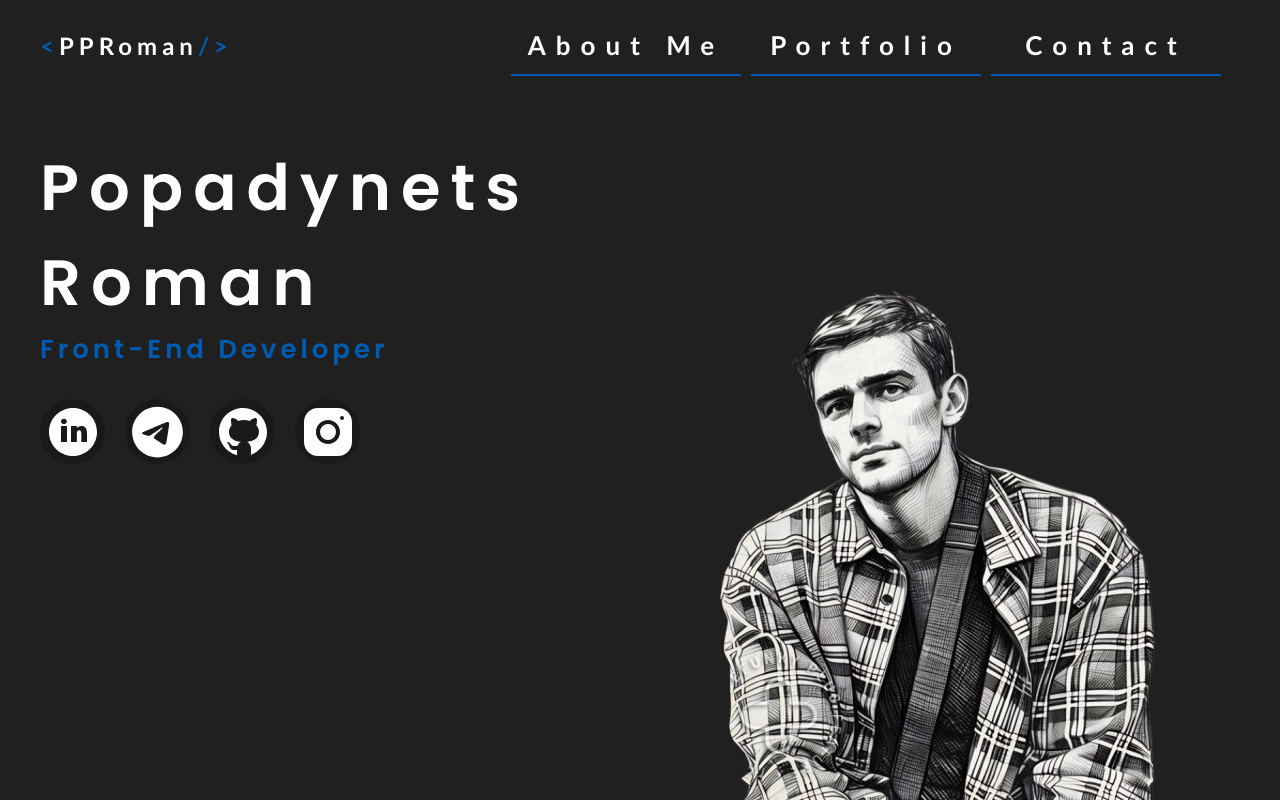
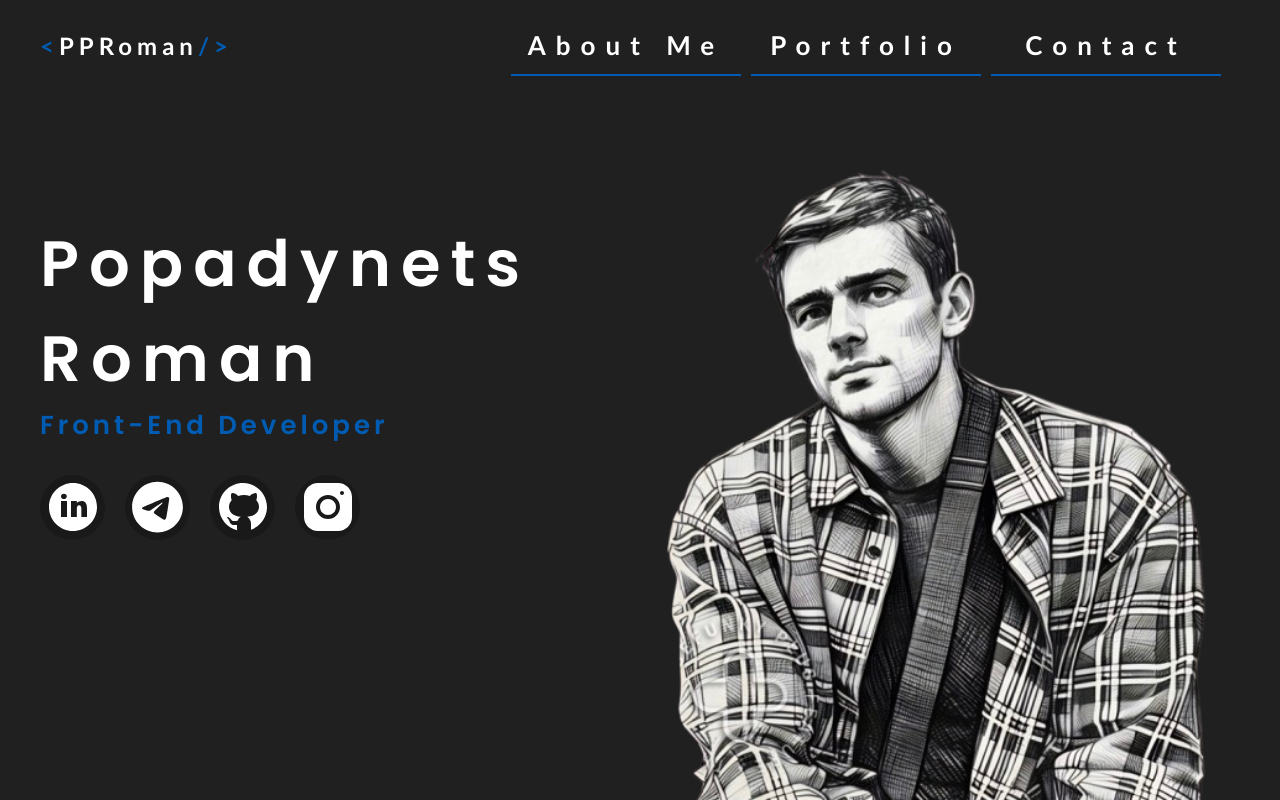
Before and after one commit to PPRomaa/cvproject, a React (Create React App) app: page / in a window 1280 px wide. Built offline with nearby package versions, Linux system fonts and the light colour scheme.

Commit message:
Reviewed code, update code add new features

```diff
--- a/src/components/containers/PhotoContainer.tsx
+++ b/src/components/containers/PhotoContainer.tsx
@@ -1,13 +1,13 @@
 import React from "react";
 
-import image from "../../assets/images/my-image.png"
 import "./containerPhoto.css"
 
 const PhotoContainer:React.FC = () => {
     return (
         <section className="main-photo-container">
-            <div className="photo-container">
-                <img src={image} alt="my-image" />
+            <div className="photo-section">
+                <div className="photo-container">
+                </div>
             </div>
         </section>
     )
--- a/src/components/containers/containerName.css
+++ b/src/components/containers/containerName.css
@@ -2,8 +2,8 @@
     display: flex;
     flex-direction: column;
     width: 50%;
-    align-items: start;
-    padding-top: 50px;
+    justify-content: center;
+    margin-bottom: 125px;
 }
 
 .name-container{
@@ -27,10 +27,10 @@
 @media screen and (max-width: 850px) {
     .main-name-container{
         width: 100%;
-        padding-top: 0;
+        margin-bottom: 0;
     }
     .name-container{
-        font-size: 42px;
+        font-size: 38px;
         margin-bottom: 10px;
     }
     .name-container-position{
--- a/src/components/containers/containerPhoto.css
+++ b/src/components/containers/containerPhoto.css
@@ -5,27 +5,30 @@
     align-items: flex-end;
     height: 100%;
 }
-.photo-container {
+.photo-section {
     display: flex;
     justify-content: center;
     align-items: flex-end;
     height: 100%;
+    width: 100%;
+    margin: 0 auto;
 }
-
-.photo-container img {
-    object-fit: contain;
-    max-width: 100%;
-    max-height: 100%;
+.photo-container {
+    background-image: url("/src/assets/images/my-image.png");
+    background-size: contain;
+    background-repeat: no-repeat;
+    background-position: bottom center;
+    width: 100%;
+    height: 100%;
 }
 
 @media screen and (min-width: 1600px) {
-    .photo-container img {
-        width: 100%;
-        transform: scale(2);
+    .main-photo-container {
+        width: calc(100% + 200px);
     }
 }
 
-@media screen and (max-width: 850px) {
+@media screen and (max-width: 1024px) {
     .main-photo-container {
         width: 100%;
         justify-content: center;
--- a/src/pages/home/home.css
+++ b/src/pages/home/home.css
@@ -1,5 +1,5 @@
 .home-wrapper {
-    height: 100%;
+    min-height: calc(100% - 90px);
     overflow: auto;
     display: flex;
     flex-direction: row;
```
Also changed, not shown: public/manifest.json.
